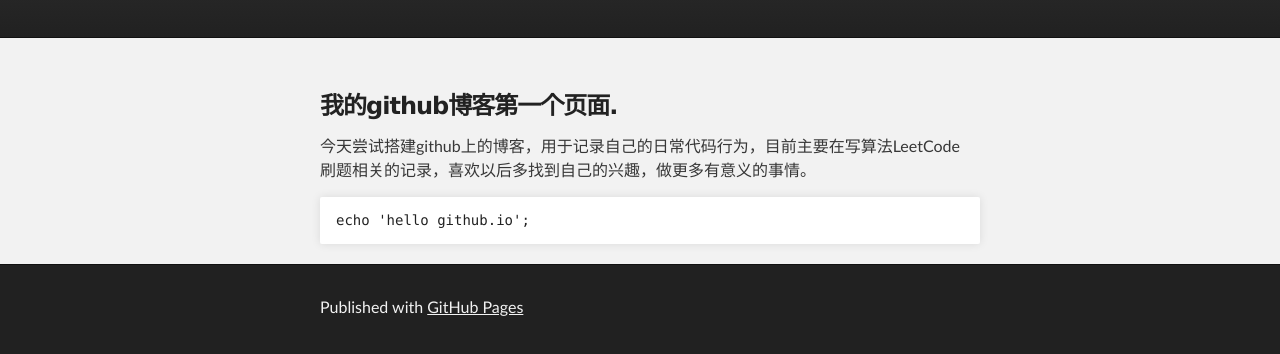
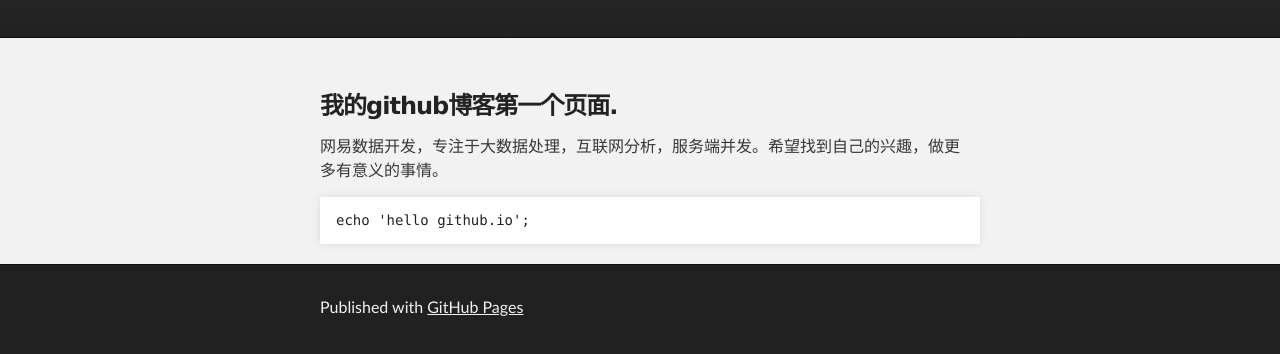
Before and after one commit to skyfirezju/skyfirezju.github.io, a plain HTML site: page index.html in a window 1280 px wide. Shown: the part 136-490 px from the top of the page. Drawn offline with Linux system fonts and the light colour scheme.

Commit message:
Update index.html

```diff
--- a/index.html
+++ b/index.html
@@ -30,7 +30,7 @@
         <h3>
 <a name="%E6%88%91%E7%9A%84github%E5%8D%9A%E5%AE%A2%E7%AC%AC%E4%B8%80%E4%B8%AA%E9%A1%B5%E9%9D%A2" class="anchor" href="#%E6%88%91%E7%9A%84github%E5%8D%9A%E5%AE%A2%E7%AC%AC%E4%B8%80%E4%B8%AA%E9%A1%B5%E9%9D%A2"><span class="octicon octicon-link"></span></a>我的github博客第一个页面.</h3>
 
-<p>今天尝试搭建github上的博客，用于记录自己的日常代码行为，目前主要在写算法LeetCode刷题相关的记录，喜欢以后多找到自己的兴趣，做更多有意义的事情。</p>
+<p>网易数据开发，专注于大数据处理，互联网分析，服务端并发。希望找到自己的兴趣，做更多有意义的事情。</p>
 
 <pre><code>echo 'hello github.io';
 </code></pre>
```
